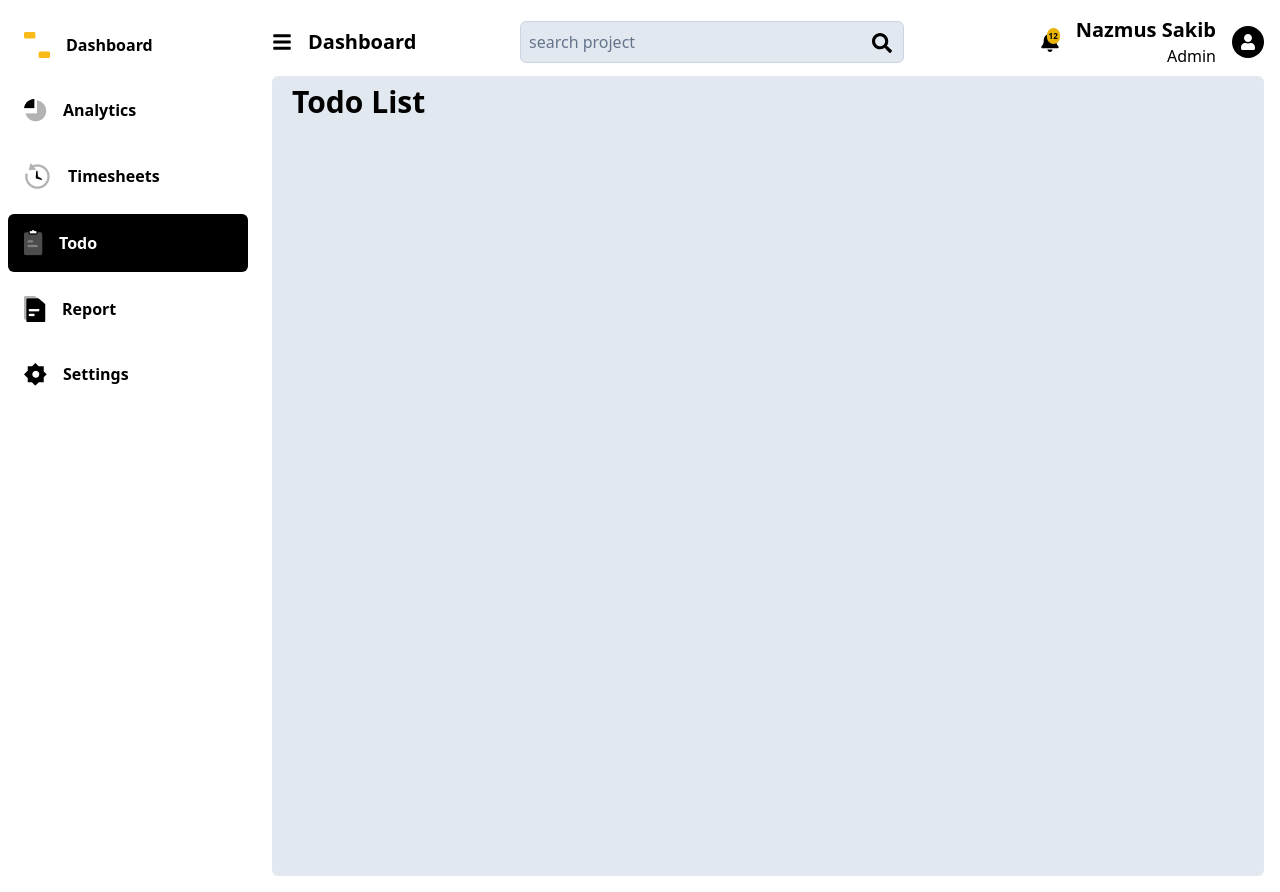
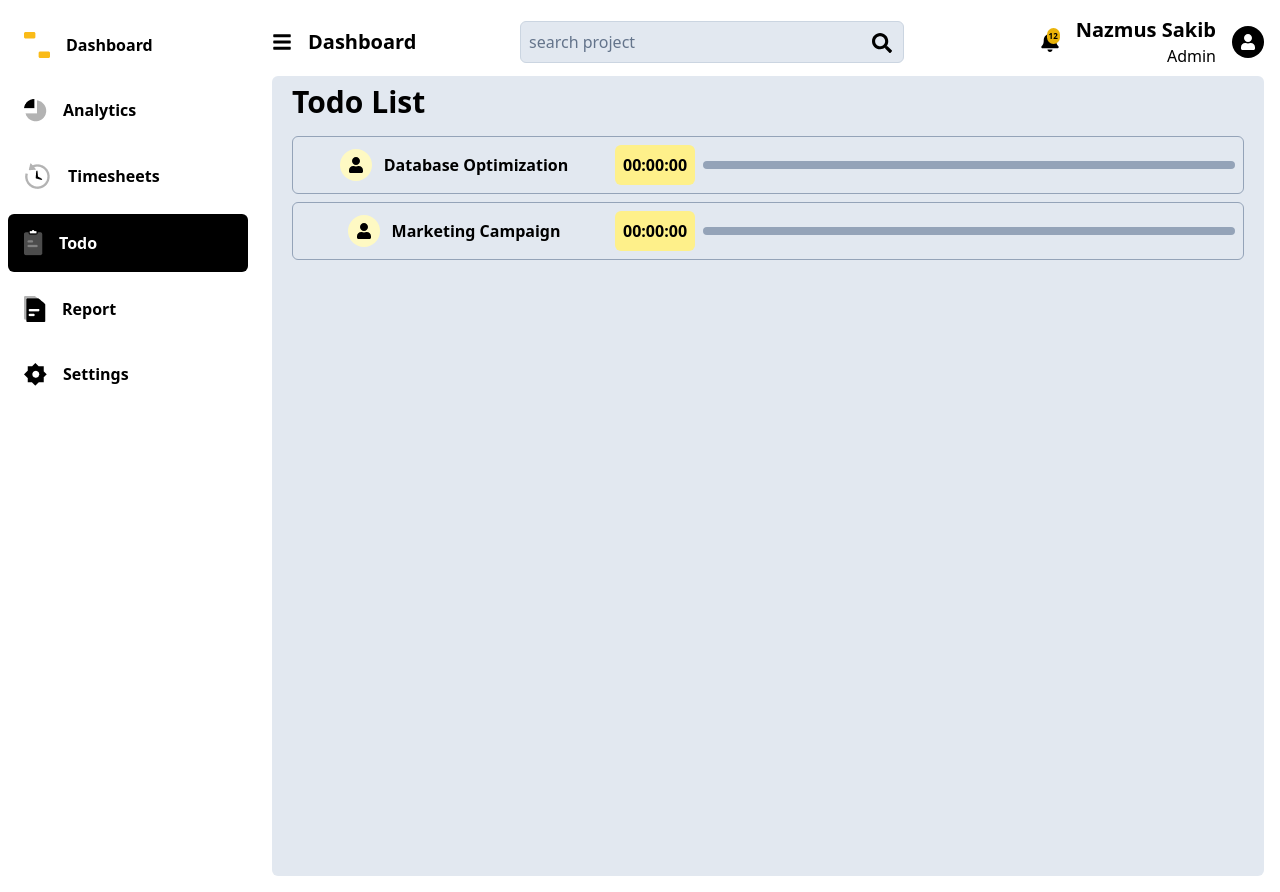
Before and after one commit to NS-Sheam/time-tracking-web-app, a React (Vite) app: page /todo in a window 1280 px wide. Built offline with nearby package versions, Linux system fonts and the light colour scheme.

Commit message:
todo added

```diff
--- a/src/pages/Dashboard/Dashboard.jsx
+++ b/src/pages/Dashboard/Dashboard.jsx
@@ -15,7 +15,6 @@ import { formatTime } from "../../utils/timeFn";
 
 const Dashboard = () => {
     const projects = useSelector((state) => state.project);
-    console.log(projects);
 
 
     const activitySection = [
--- a/src/pages/Todo/Todo.jsx
+++ b/src/pages/Todo/Todo.jsx
@@ -1,8 +1,33 @@
+import { useSelector } from "react-redux";
+import { formatTime } from "../../utils/timeFn";
+import { FaUser } from "react-icons/fa";
 
 const Todo = () => {
+    const projects = useSelector((state) => state.project);
     return (
         <div className="">
             <h1 className="text-3xl font-bold mb-4">Todo List</h1>
+            <div className="space-y-2">
+                {
+                    projects.filter(project => project.status === "Pending").map((item, index) => (
+                        <div key={index} className="grid grid-cols-3 gap-2 text-black p-2 border border-slate-400 rounded-md">
+                            <div className="col-span-1 flex items-center justify-center gap-3">
+                                <p className="p-2 bg-yellow-100 rounded-full text-black"><FaUser /></p>
+                                <p className="font-bold">{item.projectName}</p>
+                            </div>
+                            <div className="col-span-2 flex justify-between items-center gap-2">
+                                <button className="bg-yellow-200 p-2 rounded-md font-semibold">{formatTime(item.timeSpent)}</button>
+                                <div className="relative w-full bg-slate-400 rounded-full h-2">
+                                    <div
+                                        style={{ width: `${(item.timeSpent / item.estimatedTime) * 100}%` }}
+                                        className={`absolute top-0 left-0 bg-yellow-300  rounded-full h-full`}></div>
+                                </div>
+                            </div>
+                        </div>
+
+                    ))
+                }
+            </div>
 
         </div>
     );
```
